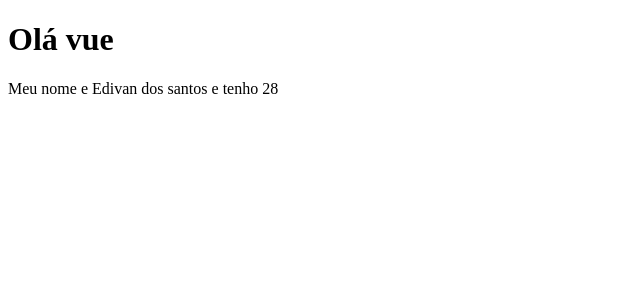
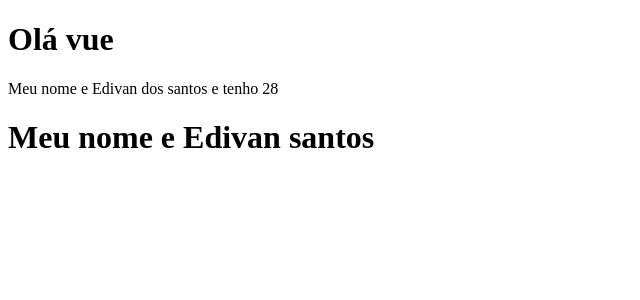
Before and after one commit to Edivansanto5/Basico-de-Vue03, a Vue app: page / in a window 1280 px wide. Shown: the top 300 px of the page, without its empty margins (0-640 px from the left). Built offline with nearby package versions, Linux system fonts and the light colour scheme.

Commit message:
importando o componente Lifecycle hooks  para o APP

```diff
--- a/src/App.vue
+++ b/src/App.vue
@@ -1,15 +1,18 @@
 <template>
   <div>
     <PrimeiroComponenteVue />
+    <Lifecyclehooks/>
   </div>
 </template>
 
 <script>
 import PrimeiroComponenteVue from './components/PrimeiroComponente.vue';
+import Lifecyclehooks from './components/Lifecyclehooks.vue';
 export default {
     name: "App",
     components: {
-      PrimeiroComponenteVue
+      PrimeiroComponenteVue,
+      Lifecyclehooks
     }
 }
 </script>
```
